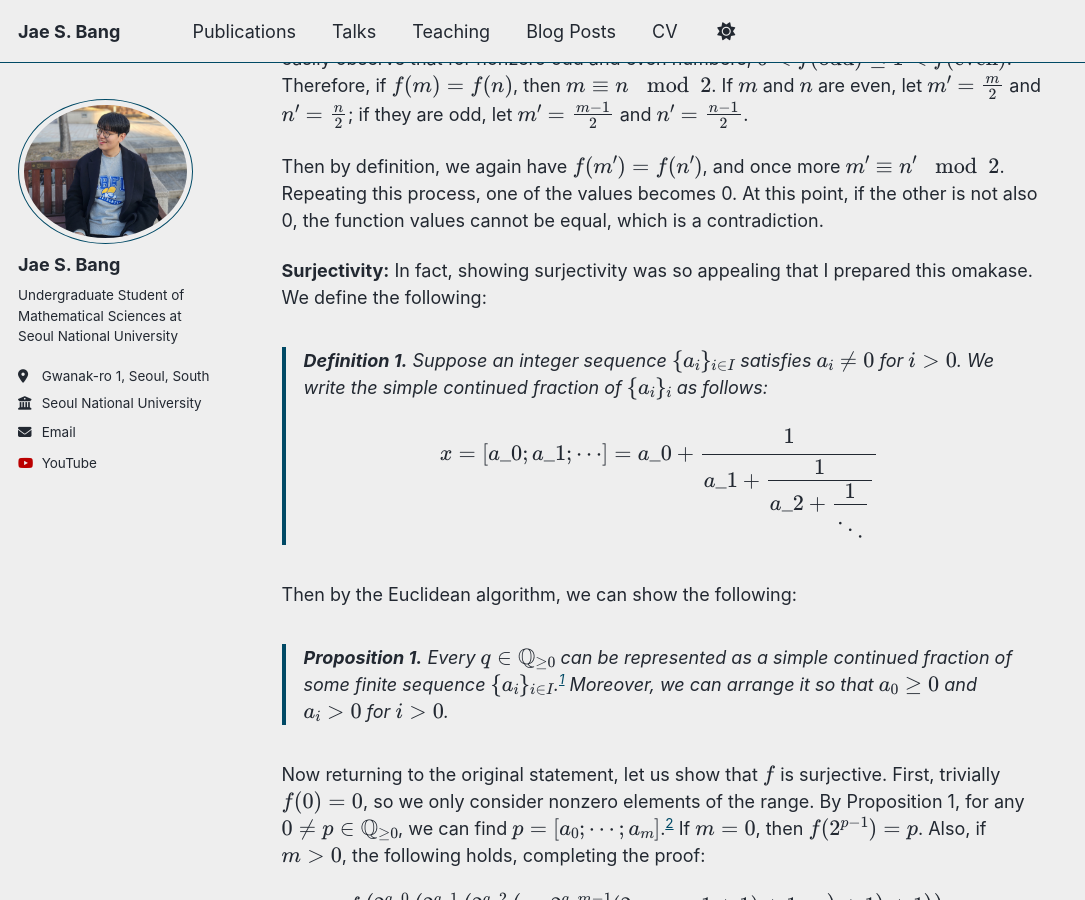
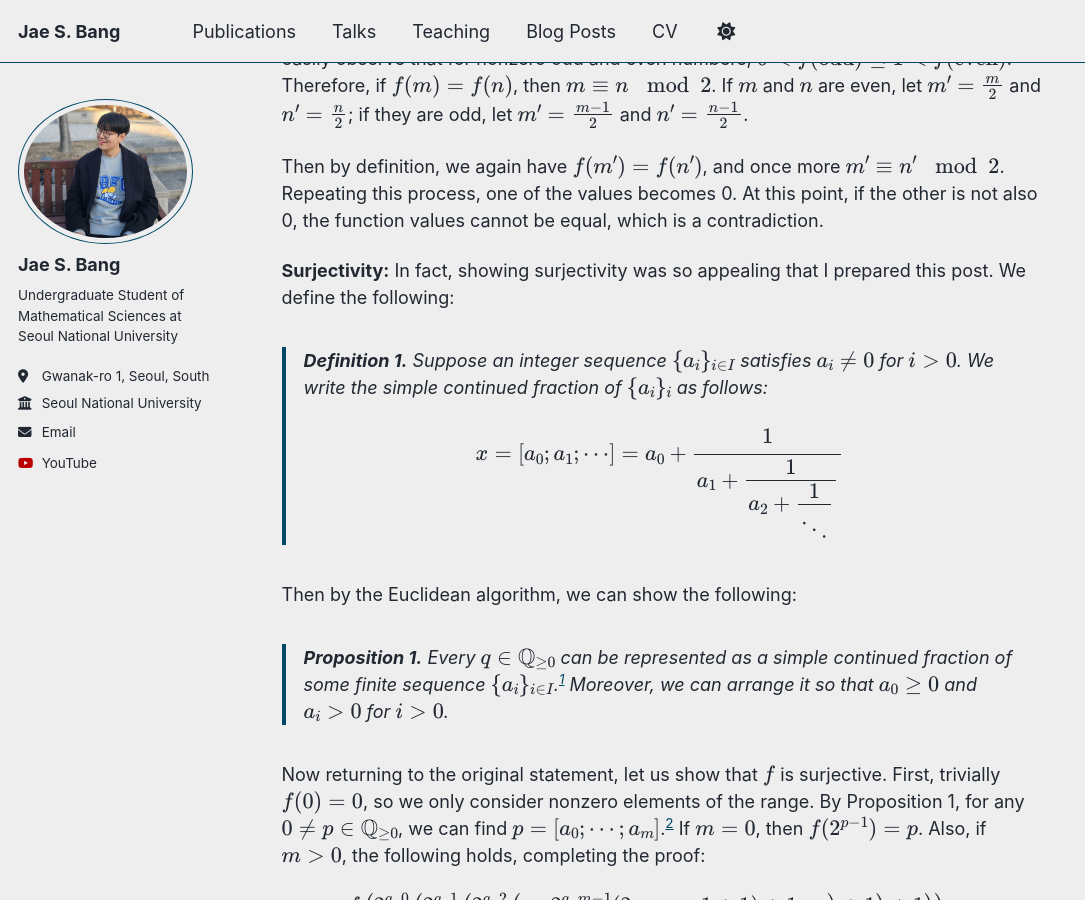
Before and after one commit to jae-s-bang/jae-s-bang.github.io, a Jekyll site: the page built from _posts/2025-09-24-blog-post-1.md, in a window 1280 px wide and 900 px high, scrolled down 537 px. Shown: the whole window, without its empty margins (0-1085 px from the left). Built offline with Jekyll 4.4.1, drawn with Linux system fonts in a browser that asks for light colours; a script bundle is joined from its source files by our own code; library files that are not in the unit come from our copies.

Commit message:
Update 2025-09-24-blog-post-1.md

```diff
--- a/_posts/2025-09-24-blog-post-1.md
+++ b/_posts/2025-09-24-blog-post-1.md
@@ -24,11 +24,11 @@ Proof
 
 Then by definition, we again have \\(f(m') = f(n')\\), and once more \\(m' \equiv n' \mod 2\\). Repeating this process, one of the values becomes 0. At this point, if the other is not also 0, the function values cannot be equal, which is a contradiction.
 
-**Surjectivity:** In fact, showing surjectivity was so appealing that I prepared this omakase. We define the following:
+**Surjectivity:** In fact, showing surjectivity was so appealing that I prepared this post. We define the following:
 
 > **Definition 1.** Suppose an integer sequence \\(\lbrace a\_i \rbrace\_{i \in I}\\) satisfies \\(a\_i \neq 0\\) for \\(i \gt 0\\). We write the simple continued fraction of \\(\lbrace a\_i \rbrace\_i\\) as follows:
 >
-> $$x = [a\_0; a\_1; \cdots] = a\_0 + \cfrac{1}{a\_1 + \cfrac{1}{a\_2 + \cfrac{1}{\ddots}}}$$
+> $$x = [a_0; a_1; \cdots] = a_0 + \cfrac{1}{a_1 + \cfrac{1}{a_2 + \cfrac{1}{\ddots}}}$$
 
 Then by the Euclidean algorithm, we can show the following:
 
```
